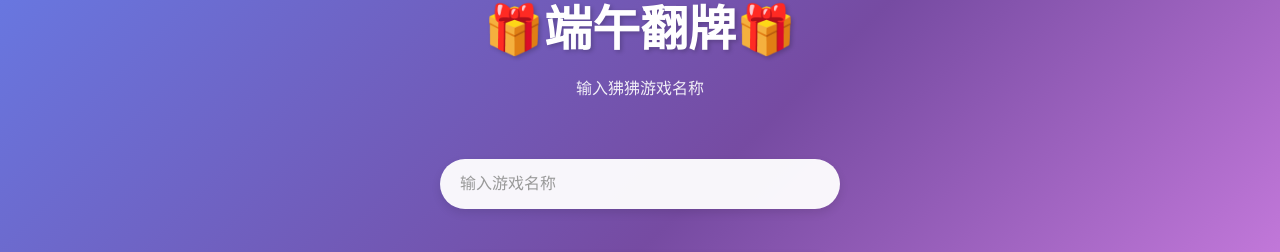
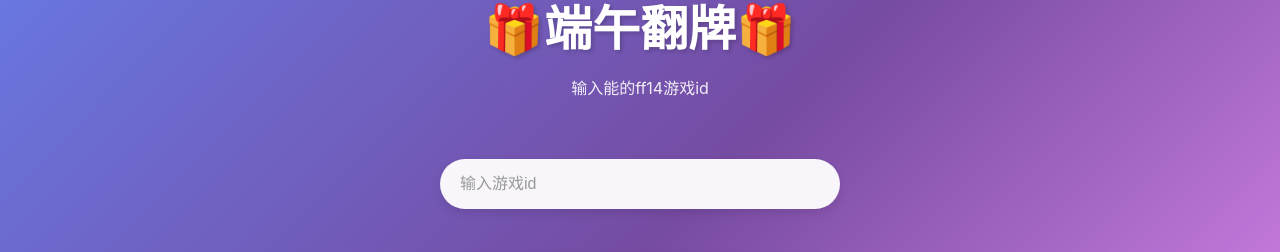
Before and after one commit to 851783207/Lottery_front, a Vue app: page / in a window 1280 px wide. Shown: the part 149-401 px from the top of the page. Built offline with nearby package versions, Linux system fonts and the light colour scheme.

Commit message:
feat: 优化

```diff
--- a/src/views/Home.vue
+++ b/src/views/Home.vue
@@ -1,13 +1,13 @@
 <template>
   <div class="container">
     <div class="title">🎁端午翻牌🎁</div>
-    <div class="subtitle">输入狒狒游戏名称</div>
+    <div class="subtitle">输入能的ff14游戏id</div>
 
     <div class="input-section">
       <input
         class="id-input"
         type="text"
-        placeholder="输入游戏名称"
+        placeholder="输入游戏id"
         v-model="userId"
         maxlength="20"
       />
```
